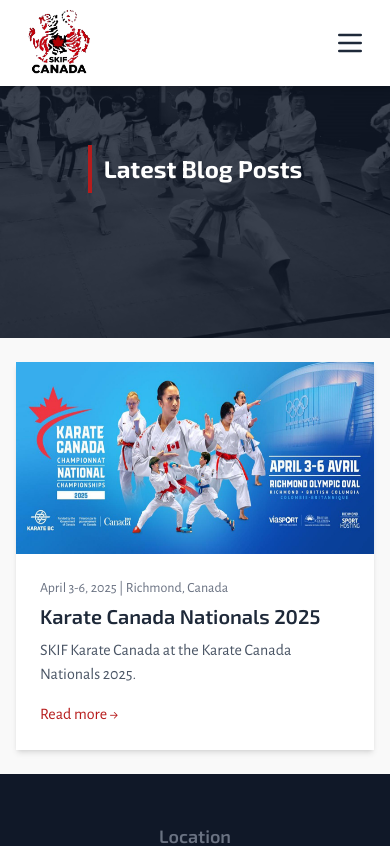
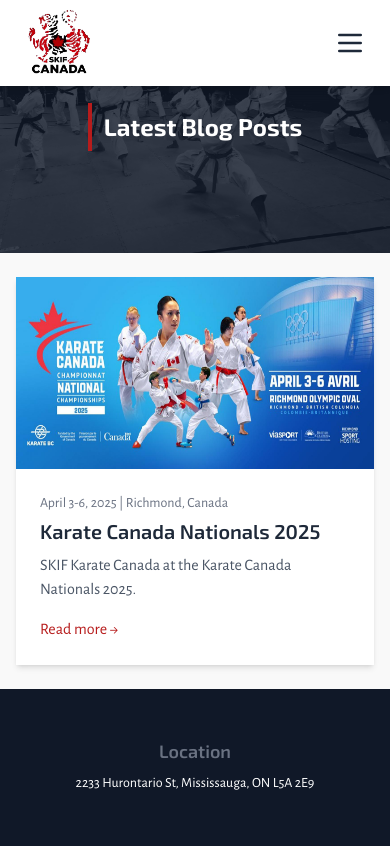
Before and after one commit to A-coderr/skif-website, a Next.js app: page /blog in a window 390 px wide. Shown: the top 846 px of the page. Built offline with nearby package versions, Linux system fonts and the light colour scheme.

Commit message:
Fixed the title

```diff
--- a/app/components/Banner.tsx
+++ b/app/components/Banner.tsx
@@ -22,7 +22,7 @@ const Banner = ({ imageUrl, title = "" }: BannerProps) => {
   return (
     <section
       ref={ref}
-      className="relative h-[40vh] md:h-[50vh] w-full overflow-hidden flex items-center justify-center bg-gray-900"
+      className="relative h-[30vh] md:h-[50vh] w-full overflow-hidden flex items-center justify-center bg-gray-900"
     >
       <motion.div
         style={{
@@ -32,9 +32,11 @@ const Banner = ({ imageUrl, title = "" }: BannerProps) => {
         className="absolute inset-0 w-full h-full bg-cover bg-center opacity-20"
       />
       {/* Title overlay */}
-      <div className="z-10 px-4">
-        <Title text={title} align="left" />
-      </div>
+      {title !== "" && (
+        <div className="z-10 px-4">
+          <Title text={title} align="left" />
+        </div>
+      )}
     </section>
   );
 };
--- a/app/components/Title.tsx
+++ b/app/components/Title.tsx
@@ -22,7 +22,7 @@ const alignmentMap: Record<NonNullable<TitleProps["align"]>, string> = {
  * @param {"left" | "center" | "right"} [props.align="left"] - The alignment of the title.
  * @returns {JSX.Element} The rendered title component.
  */
-const Title = ({ text, align = "left" }: TitleProps) => {
+const Title = ({ text = "", align = "left" }: TitleProps) => {
   return (
     <div
       className={`w-full ${alignmentMap[align]} relative inline-flex items-center pl-2 md:pl-4 py-2 my-6 md:my-10`}
```
